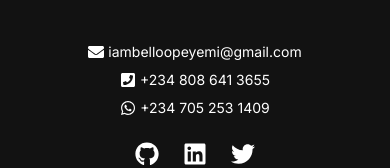
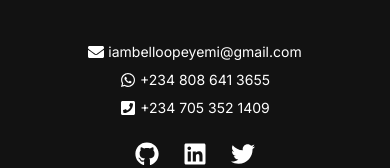
Before and after one commit to iambelloopeyemi/my-portfolio-webpage, a Next.js app: page /about in a window 390 px wide. Shown: the part 1498-1666 px from the top of the page. Built offline with nearby package versions, Linux system fonts and the light colour scheme.

Commit message:
change the whatsapp and phone numbers to links

```diff
--- a/app/components/footer.tsx
+++ b/app/components/footer.tsx
@@ -25,10 +25,10 @@ export default function Footer(): JSX.Element {
               <Email />
             </li>
             <li>
-              <Phone />
+              <WhatsApp />
             </li>
             <li>
-              <WhatsApp />
+              <Phone />
             </li>
           </ul>
           <ul className="flex items-center justify-center gap-6">
--- a/app/components/phone.tsx
+++ b/app/components/phone.tsx
@@ -2,9 +2,15 @@ import { FaPhoneSquare } from "react-icons/fa";
 
 export default function Phone(): JSX.Element {
   return (
-    <div className="flex items-center gap-1">
+    <div className="flex items-center gap-1 hover:underline">
       <FaPhoneSquare className="w-4 h-4 sm:w-5 sm:h-5" />
-      <span className="text-sm sm:text-base">+234 808 641 3655</span>
+      <a
+        href="tel:234-705-352-1409"
+        target="_blank"
+        className="text-sm sm:text-base"
+      >
+        +234 705 352 1409
+      </a>
     </div>
   );
 }
--- a/app/components/whatsapp.tsx
+++ b/app/components/whatsapp.tsx
@@ -2,9 +2,15 @@ import { FaWhatsapp } from "react-icons/fa";
 
 export default function WhatsApp(): JSX.Element {
   return (
-    <div className="flex items-center gap-1">
+    <div className="flex items-center gap-1 hover:underline">
       <FaWhatsapp className="w-4 h-4 sm:w-5 sm:h-5" />
-      <span className="text-sm sm:text-base">+234 705 253 1409</span>
+      <a
+        href="https://wa.me/message/GWHRIEN2T32UK1"
+        target="_blank"
+        className="text-sm sm:text-base"
+      >
+        +234 808 641 3655
+      </a>
     </div>
   );
 }
```
